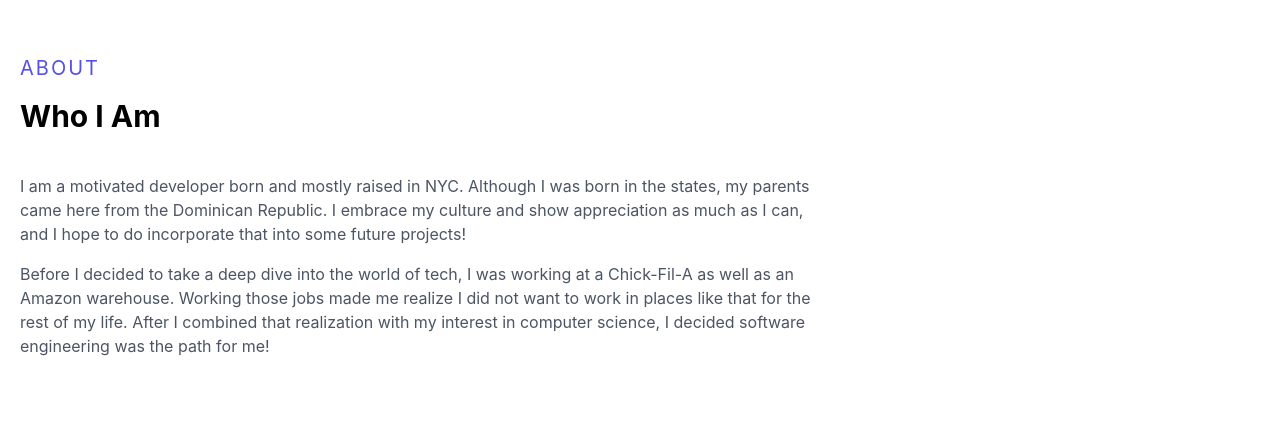
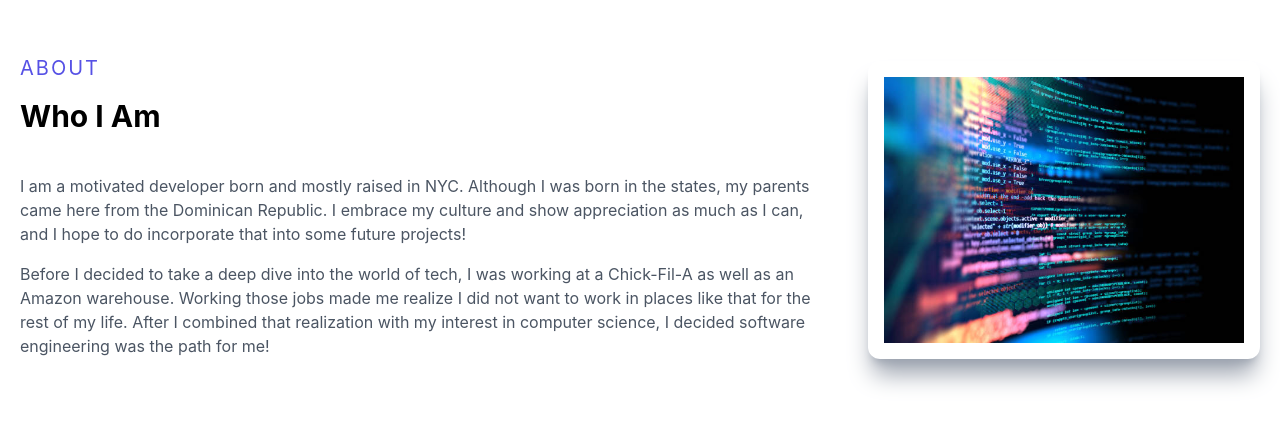
Before and after one commit to limbocaba/limbocaba.github.io, a Next.js app in the folder react-portfolio/: page /components/About in a window 1280 px wide. Shown: the part 190-616 px from the top of the page. Built offline with nearby package versions, Linux system fonts and the light colour scheme.

Commit message:
removed contact from navbar and added photo to about section

```diff
--- a/react-portfolio/pages/components/About.jsx
+++ b/react-portfolio/pages/components/About.jsx
@@ -1,5 +1,6 @@
 import React from "react";
-import pokedex from "../../public/pokedex.png"
+import codingimg from "../../public/codingimg.jpg"
+import Image from "next/image";
 
 function About() {
   return (
@@ -16,9 +17,10 @@ function About() {
             Before I decided to take a deep dive into the world of tech, I was working at a Chick-Fil-A as well as an Amazon warehouse. Working those jobs made me realize I did not want to work in places like that for the rest of my life. After I combined that realization with my interest in computer science, I decided software engineering was the path for me!
           </p>
         </div>
-        {/* <div className=" w-full h-auto m-auto shadow-xl shadow-gray-400 rounded-xl flex items-center justify-center p-4 hover:scale-105 ease-in duration-300">
-          <img className=" rounded-xl" src={pokedex} alt="aboutimg" />
-        </div> */}
+        <div className=" w-full h-auto m-auto shadow-xl shadow-gray-400 rounded-xl flex items-center justify-center p-4 hover:scale-105 ease-in duration-300 hover:shadow-blue-100">
+        <Image src={codingimg} alt='/' />
+
+        </div>
       </div>
     </div>
   );
--- a/react-portfolio/pages/components/Navbar.jsx
+++ b/react-portfolio/pages/components/Navbar.jsx
@@ -79,7 +79,7 @@ export default function Navbar() {
             <div className=" flex w-full items-center justify-between">
               <Link href='/'>
               {/* Place leftside navbar logo here */}
-              Sandy J Caba
+              <h3 className=" uppercase tracking-widest font-bold">Sandy J Caba</h3>
               </Link>
               <div onClick={handleNav} className=" rounded-full shadow-lg shadow-gray-400 p-3 cursor-pointer">
                 <AiOutlineClose />
@@ -105,9 +105,9 @@ export default function Navbar() {
               <Link href="/projects">
                 <li className=" py-4 text-sm hover:bg-gray-100 rounded-lg">Projects</li>
               </Link>
-              <Link href="/contact">
+              {/* <Link href="/contact">
                 <li className=" py-4 text-sm hover:bg-gray-100 rounded-lg">Contact</li>
-              </Link>
+              </Link> */}
             </ul>
             <div className=" pt-40">
               <p className=" uppercase tracking-widest text-[#5651e5]">
```
